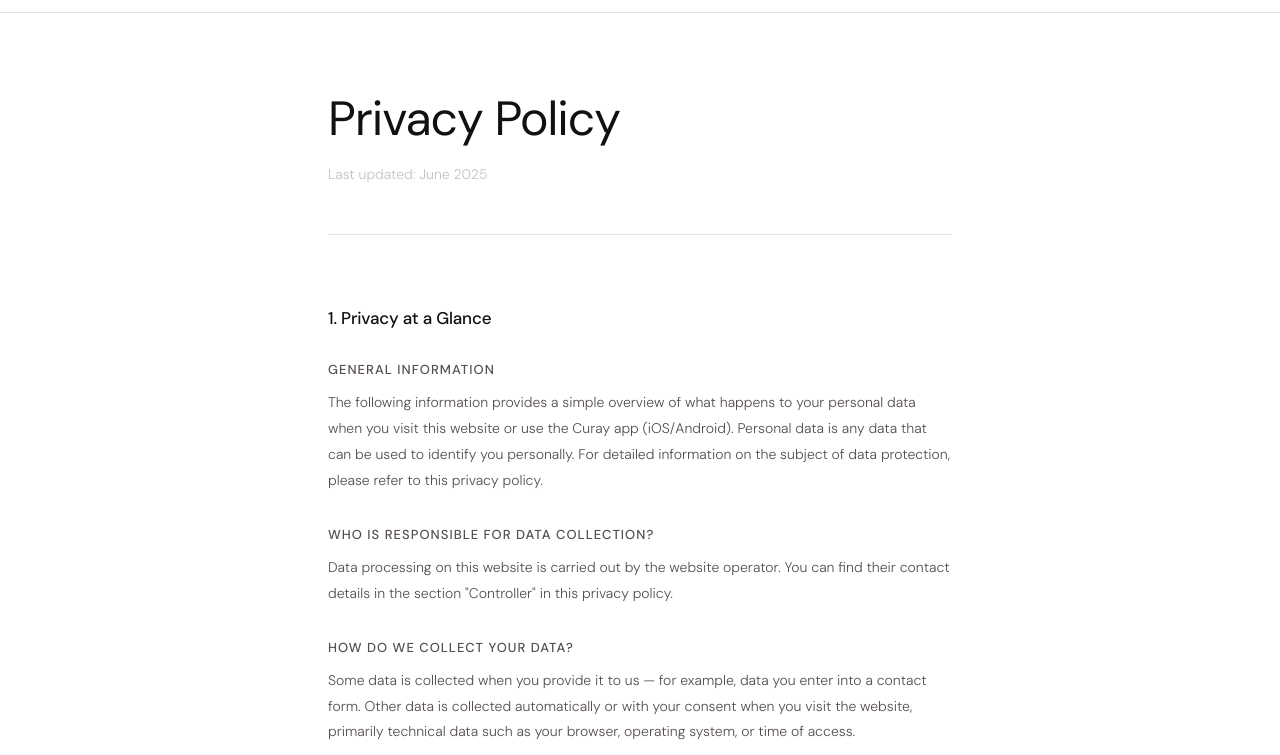
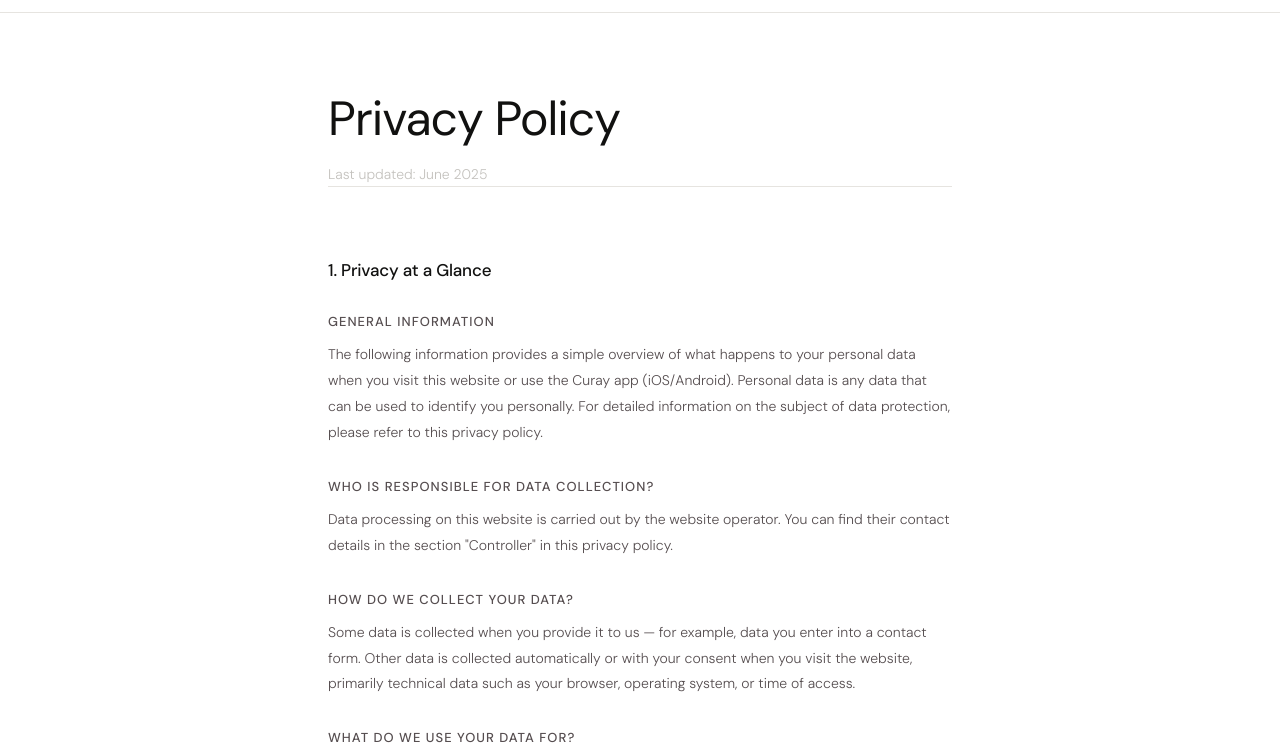
Before and after one commit to theUNORGANISED/curay-website, a plain HTML site: page data/index.html in a window 1280 px wide. Shown: the part 43-798 px from the top of the page. Drawn offline with Linux system fonts and the light colour scheme.

Commit message:
Update global.css

```diff
--- a/global.css
+++ b/global.css
@@ -128,7 +128,6 @@ footer {
 
 .page-header {
   margin-bottom: 72px;
-  padding-bottom: 48px;
   border-bottom: 1px solid var(--rule);
 }
 
```
